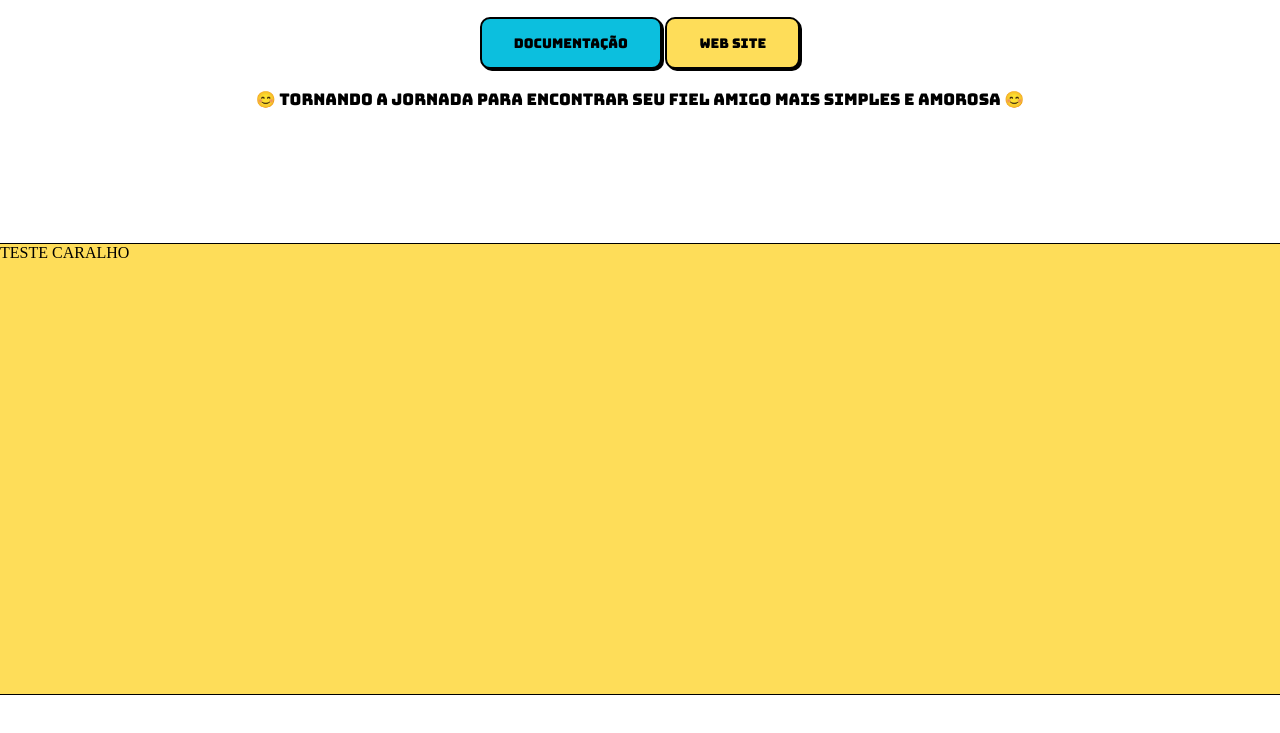
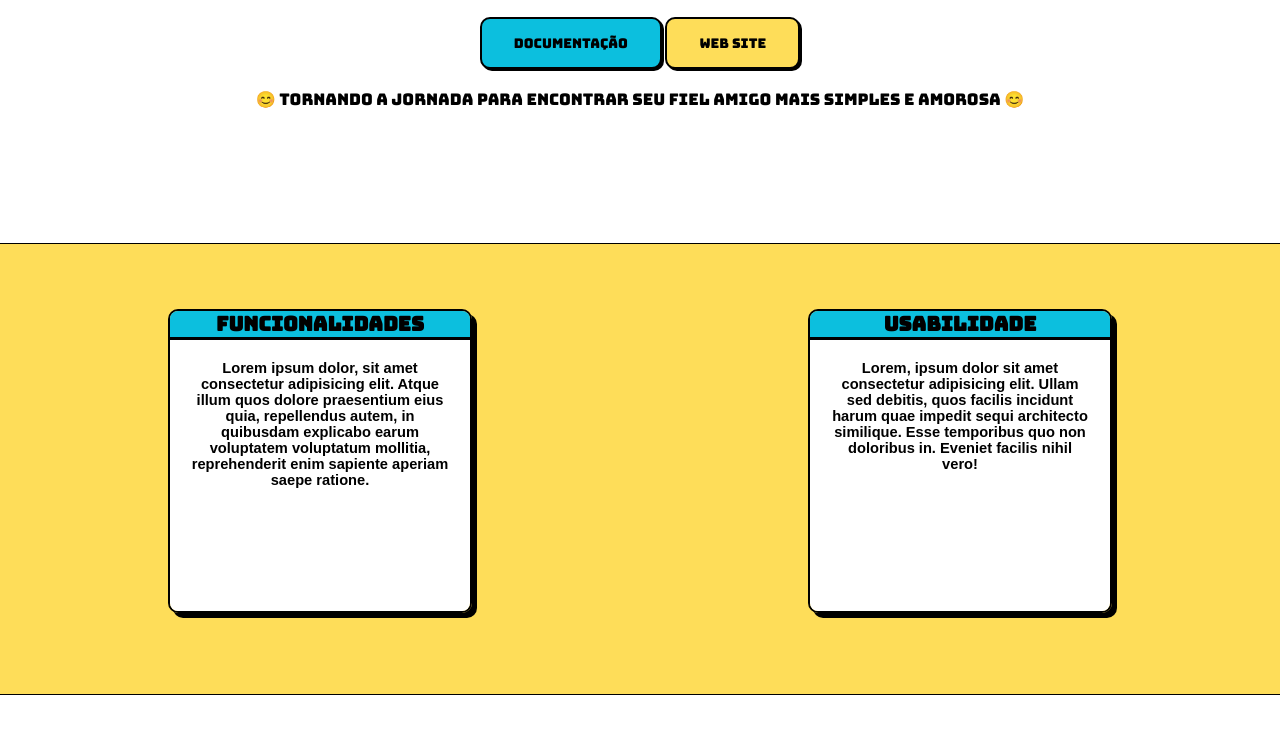
Before and after one commit to PET-foundation/Pata-Amiga-LandingPage, a plain HTML site: page index.html in a window 1280 px wide. Shown: the part 319-1052 px from the top of the page. Drawn offline with nearby package versions, Linux system fonts and the light colour scheme.

Commit message:
Floating text boxes were created
Feat: In the “about” section, two floating text boxes (“FUNCIONALIDADES” and “USABILIDADE”) were created with a fade-up effect.

```diff
--- a/index.html
+++ b/index.html
@@ -32,7 +32,20 @@
         </div>
     </section>
     <section id="about">
-        <div data-aos="fade-up"> TESTE CARALHO</div>
+        <div id="cards">
+            <div id="card" data-aos="fade-up" data-aos-delay="50" data-aos-duration="1000">
+                <h1>FUNCIONALIDADES</h1>
+                <p>
+                    Lorem ipsum dolor, sit amet consectetur adipisicing elit. Atque illum quos dolore praesentium eius quia, repellendus autem, in quibusdam explicabo earum voluptatem voluptatum mollitia, reprehenderit enim sapiente aperiam saepe ratione.
+                </p>
+            </div>
+            <div id="card" data-aos="fade-up" data-aos-delay="50" data-aos-duration="1000">
+                <h1>USABILIDADE</h1>
+                <p>
+                    Lorem, ipsum dolor sit amet consectetur adipisicing elit. Ullam sed debitis, quos facilis incidunt harum quae impedit sequi architecto similique. Esse temporibus quo non doloribus in. Eveniet facilis nihil vero!
+                </p>
+            </div>
+        </div>
     </section>
 
     <section id="technologies">
--- a/style.css
+++ b/style.css
@@ -73,6 +73,46 @@ section#about{
     height: 450px;
 }
 
+#cards {
+    display: flex;
+    justify-content: center;
+    flex-wrap: wrap;
+    flex-direction: row;
+    margin-top: 65px;
+}
+
+#card {
+    font-size: 24px;
+    margin: auto;
+    border: 2px solid black;
+    border-radius: 10px;
+    height: 300px;
+    text-align: center;
+    font-family: 'Bungee';
+    width: 300px;
+    display: flex;
+    flex-direction: column;
+    box-shadow: 5px 5px 0px 0px black;
+}
+
+#card > h1 {
+    text-align: center;
+    background-color: #0CBFDE;
+    border-bottom: 3px solid black;
+    font-size: 15pt;
+    padding: 0;
+    border-radius: 8px 8px 0px 0px;
+}
+
+#card > p {
+    text-align: center;
+    background-color: white;
+    font: bold 11pt arial;
+    flex-grow: 1;
+    padding: 20px;
+    border-radius: 0px 0px 8px 8px;
+}
+
 footer {
     font: normal 15pt arial;
     background-color: #0CBFDE;
```
